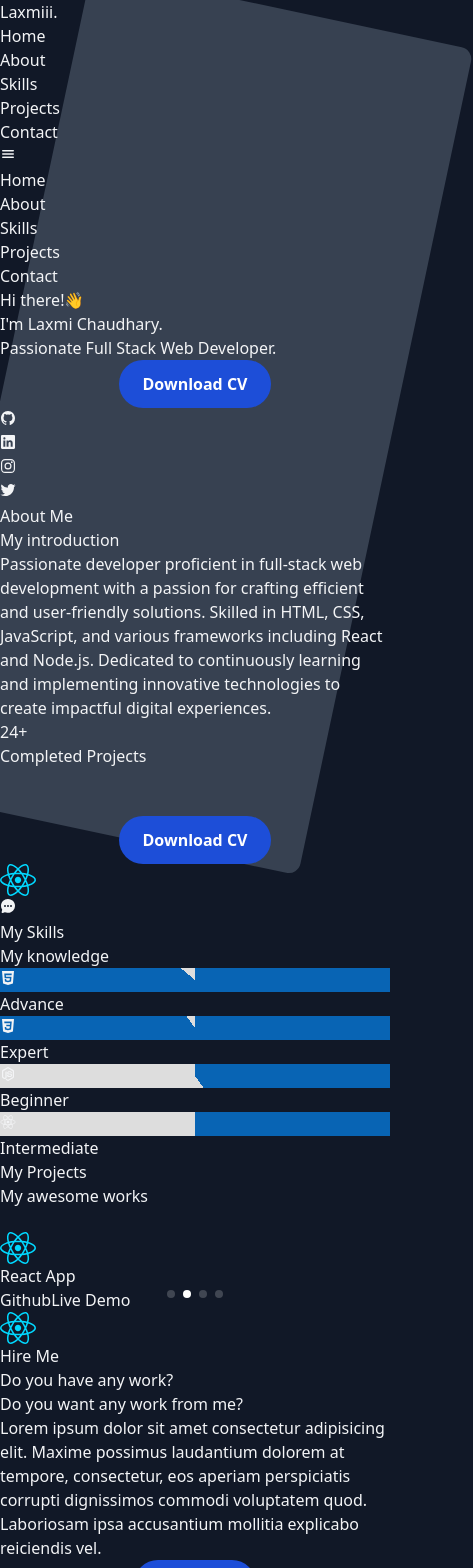
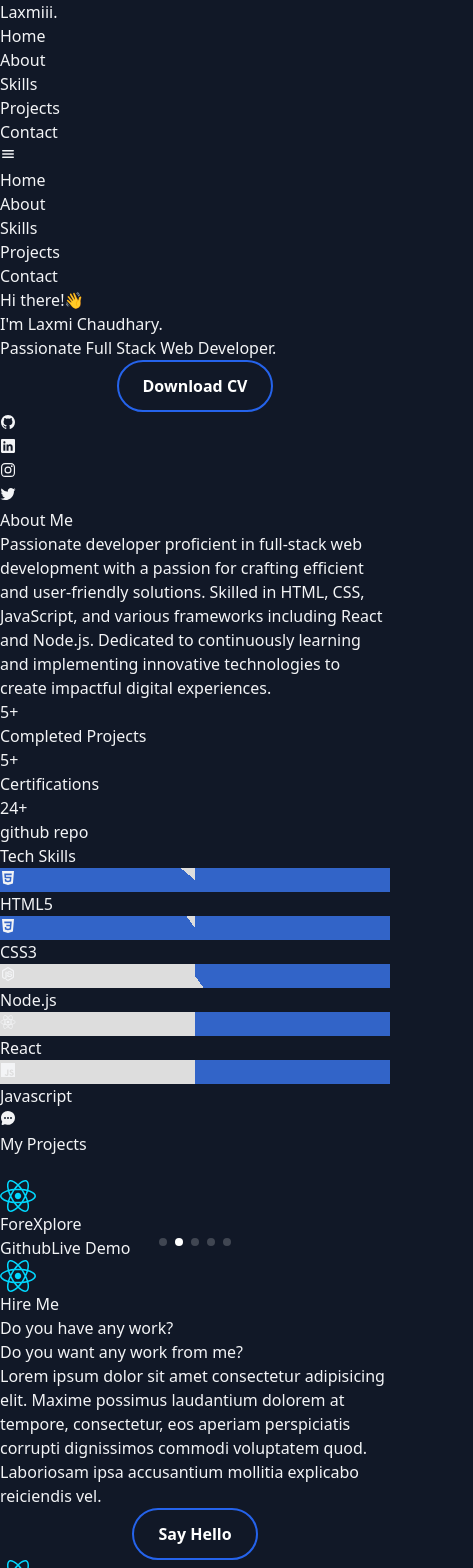
Before and after one commit to ltc01/Routey, a React (Vite) app: page / in a window 390 px wide. Shown: the top 1568 px of the page, 473 px wide, since content can reach past the window. Built offline with nearby package versions, Linux system fonts and the light colour scheme.

Commit message:
modified about, project, skills section

```diff
--- a/src/App.jsx
+++ b/src/App.jsx
@@ -17,7 +17,7 @@ export const App = () => {
    <BrowserRouter>
    <Header />
    <Routes>
-    <Route path='/' element={<><Home /><About /><Bot/><Skills/><Projects /><HireMe/><Contact /><Footer/></>} />
+    <Route path='/' element={<><Home /><About /><Bot/><Projects /><HireMe/><Contact /><Footer/></>} />
     <Route path='/about' element={<About />}/>
     <Route path='/skills' element={<Skills />}/>
     <Route path='/projects' element={<Projects />}/>
--- a/src/components/About.jsx
+++ b/src/components/About.jsx
@@ -1,23 +1,22 @@
 import React from 'react'
 import pic from '../assets/react.svg';
+import Skills from './Skills';
 
 const About = () => {
     const info = [
-
-        { text: 'Completed Projects', count: '24' },
+        { text: 'Completed Projects', count: '5' },
+        { text: 'Certifications', count: '5' },
+        { text: 'github repo', count: '24' },
 
     ]
     return (
-    <section id='about' className='py-10 text-white'>
-            <div className="text-center mt-8">
-                <h3 className="text-4xl font-semibold">
-                    About <span className='text-blue-600'>Me</span>
-                </h3>
-                <p className="text-gray-400 my-3 text-lg">My introduction</p>
-                <div className='flex md:flex-row flex-col-reverse md:gap-6 gap-12 px-10 max-w-6xl mx-auto'>
-                    <div className='p-2'>
-                        <div className='text-gray-300 my-3'>
-                            <p className='text-justify leading-7 w-11/12 mx-auto'>
+        <section id='about' className='py-32 text-white border-y border-gray-700'>
+            <div className="text-center">
+                <h3 className="text-4xl mb-10 font-bold">About <span className='text-blue-600'>Me</span></h3>
+                {/* <p className="text-gray-400 my-3 text-lg">My introduction</p> */}
+                <div className='flex md:flex-row mb-32 flex-col-reverse md:gap-6 gap-10 px-16 max-w-6xl mx-auto'>
+                    <div className='text-gray-400'>
+                        <p className='text-center leading-5 md:leading-7 md:w-2/4  mx-auto'>
                             Passionate developer proficient in full-stack web development with a passion for crafting efficient and user-friendly solutions. Skilled in HTML, CSS, JavaScript, and various frameworks including React and Node.js. Dedicated to continuously learning and implementing innovative technologies to create impactful digital experiences.
                         </p>
                         <div className='flex mt-10 items-center gap-7 justify-center'>
@@ -25,28 +24,22 @@ const About = () => {
                                 info?.map((content) => (
                                     <div key={content.text}>
                                         <h3 className='md:text-4xl text-2xl font-semibold text-white'>{content.count}
-                                                <span className='text-blue-6600'>+</span>{" "}
+                                            <span className='text-blue-6600'>+</span>
                                         </h3>
                                         <span className='md:text-base text-xs'>{content.text}</span>
                                     </div>
                                 ))}
                         </div>
-                            <br />
-                            <br />
-                            <a href='./src/assets/resume.pdf' className='flex items-center justify-center' download>
-                                <button className="btn-primary">
-                                    Download CV
-                                </button>
-                            </a>
                     </div>
-                    </div>
-                    <div className='flex-1 md:mt-0 mt-6 flex justify-center items-center'>
+
+                    {/* <div className='flex-1 md:mt-0 mt-6 flex justify-center items-center'>
                         <div className="lg:w-96 h-full relative sm:w-10/12 w-11/12 max-w-sm pic">
                             <img src={pic} alt="" className='w-full object-cover bg-blue-500 rounded-xl'/>
                         </div>
+                    </div> */}
                 </div>
             </div>
-            </div>
+            <Skills />
         </section>
     )
 }
--- a/src/components/Bot.jsx
+++ b/src/components/Bot.jsx
@@ -2,7 +2,7 @@ import React from 'react'
 
 const Bot = () => {
   return (
-    <div className='text-white sm:right-8 text-4xl bottom-10 right-10 cursor-pointer bg-blue-700 fixed rounded-full justify-center flex items-center w-14 h-14 animate-bounce z-[999] '>
+    <div className='text-white sm:right-8 text-4xl bottom-10 right-10 cursor-pointer bg-blue-700 fixed rounded-full justify-center flex items-center w-14 h-14 z-[999] '>
           <ion-icon name="chatbubble-ellipses"></ion-icon>
         </div>
   )
--- a/src/components/Header.jsx
+++ b/src/components/Header.jsx
@@ -15,10 +15,10 @@ const Header = () => {
     },[])
   return (
       <header>
-         <nav className={`fixed w-full left-0 top-0 z-[999] ${sticky ? "border-b border-gray-400 bg-white backdrop-filter backdrop-blur-lg bg-opacity-20": "text-white"}`}>
+         <nav className={`fixed w-full left-0 top-0 z-[999] ${sticky && "border-b border-gray-400 bg-white backdrop-filter backdrop-blur-lg bg-opacity-20"}`}>
             <div className='flex items-center justify-between'>
                 <div className="ml-24">
-                    <h4 className="font-bold text-4xl">
+                    <h4 className="font-bold text-4xl text-white">
                         Lax<span className="text-blue-400">miii.</span>
                     </h4>
                 </div>
@@ -26,7 +26,7 @@ const Header = () => {
                     <ul className="flex items-center gap-1 py-3 text-lg">
                         {menuLinks?.map((menu,i)=> (
                             <li key={i} className="hover:text-blue-600 px-7">
-                                <a href={menu} >{menu}</a>
+                                {menu}
                             </li>
                         ))}
                     </ul>
@@ -43,7 +43,7 @@ const Header = () => {
                             onClick={()=> setOpen(false)}
                             key={i}
                             className='px-6 hover:text-blue-500'>
-                                <a href={menu}>{menu}</a>
+                                {menu}
                             </li>
                         ))}
                     </ul>
--- a/src/components/Home.jsx
+++ b/src/components/Home.jsx
@@ -30,9 +30,11 @@ const Home = () => {
           Passionate Full Stack Web Developer.
         </h4>
 
-        <button className="btn-primary font-semibold hover:animate-pulse hover:bg-blue-500 mt-8">
-          Download CV
+
+        <button className="btn-primary font-semibold mt-8">
+          <a href='https://drive.google.com/file/d/1oSU5eUI-ciuWQOZU2OH_9TofGC5qeGpt/view?usp=sharing' target="_blank">Download CV</a>
         </button>
+
         <div className="mt-8 text-3xl flex items-center md:justify-start justify-center gap-5">
           {social_media.map((icon) => (
             <div
--- a/src/components/Projects.jsx
+++ b/src/components/Projects.jsx
@@ -9,13 +9,13 @@ const Projects = () => {
     const projects = [
         {
             img: pic,
-            name: "Movie App",
+            name: "Pinterest clone",
             github_link: "#",
             live_link: "#"
         },
         {
             img: pic,
-            name: "React App",
+            name: "ForeXplore",
             github_link: "#",
             live_link: "#"
         },
@@ -27,23 +27,29 @@ const Projects = () => {
         },
         {
             img: pic,
-            name: "CityLight App",
+            name: "IP Tracker",
+            github_link: "#",
+            live_link: "#"
+        },
+        {
+            img: pic,
+            name: "Shortly",
             github_link: "#",
             live_link: "#"
         },
     ]
   return (
     <section id='projects'
-            className='py-10 text-white'>
+            className='py-20 text-white'>
             <div className="text-center">
                 <h3 className="text-4xl font-semibold">
                     My <span className='text-blue-600'>Projects</span>
                 </h3>
-                <p className="text-gray-400 mt-3 text-lg">My awesome works</p>
+                {/* <p className="text-gray-400 mt-3 text-lg">My awesome works</p> */}
             </div>
             <br />
-            <div className="flex max-w-6xl px-5 mx-auto items-center relative">
-                <div className="lg:w-2/3 w-full">
+            <div className="flex max-w-6xl justify-evenly px-5 mx-auto items-center relative">
+                <div className="lg:w-1/2 w-full">
                     <Swiper
                         slidesperview={1.2}
                         spaceBetween={20}
@@ -56,18 +62,18 @@ const Projects = () => {
                         {
                             projects.map((project_info, i) => (
                                 <SwiperSlide key={i}>
-                                    <div className="h-fit w-10/12 md:w-full p-4 bg-slate-700 rounded-xl">
-                                        <img src={project_info.img} alt="" className="rounded-lg" />
-                                        <h3 className="text-xl my-4">{project_info.name}</h3>
-                                        <div className="flex gap-3">
+                                    <div className="h-fit md:w-full py-10 px-8 text-white bg-black rounded-xl overflow-hidden">
+                                        <img src={project_info.img} alt="" className="w-full h-60 object-contain" />
+                                        <h3 className="text-xl text-center md:text-2xl my-8 font-semibold">{project_info.name}</h3>
+                                        <div className="flex justify-center gap-6 my-5">
                                             <a
                                             href={project_info.github_link}
                                             target="_blank" rel='noreferrer'
-                                            className='text-blue-600 bg-gray-800 px-2 py-1 inline-block'>Github</a>
+                                            className='border-2 hover:bg-blue-900 rounded-xl border-blue-600 px-5 py-2 inline-block'>Github</a>
                                             <a
                                             href={project_info.live_link}
                                             target='_blank' rel='noreferrer'
-                                            className='text-blue-600 bg-gray-800 px-2 py-1 inline-block'>Live Demo</a>
+                                            className='border-2 hover:bg-blue-900 border-blue-600 rounded-xl px-5 py-2 inline-block'>Live Demo</a>
                                         </div>
                                     </div>
                                 </SwiperSlide>
--- a/src/components/Skills.jsx
+++ b/src/components/Skills.jsx
@@ -4,45 +4,55 @@ const Skills = () => {
     const skills = [
         {
             logo: 'logo-html5',
-            level: 'Advance',
+            level: 'HTML5',
+            text: 'text-red-400',
             count: 86,
         },
         {
             logo: 'logo-css3',
-            level: 'Expert',
+            level: 'CSS3',
+            text: 'text-blue-400',
             count: 90,
         },
         {
             logo: 'logo-nodejs',
-            level: 'Beginner',
+            level: 'Node.js',
+            text: 'text-green-700',
             count: 40,
         },
         {
             logo: 'logo-react',
-            level: 'Intermediate',
+            level: 'React',
+            text: 'text-blue-500',
+            count: 50,
+        },
+        {
+            logo: 'logo-javascript',
+            level: 'Javascript',
+            text: 'text-yellow-500',
             count: 50,
         },
     ]
   return (
     <section
             id='skills'
-            className='py-10 bg-gray-800 relative'
+            className='pb-10 relative'
         >
-            <div className='mt-8 text-gray-100 text-center'>
-                <h3 className='text-4xl font-semibold'>
-                    My <span className="text-blue-600">Skills</span></h3>
-                <p className="text-gray-400 mt-3 text-lg">My knowledge</p>
+            <div className='mt-8 px-10 text-gray-100 text-center'>
+                <h3 className='text-4xl font-bold'>
+                    Tech <span className="text-blue-600">Skills</span></h3>
+                {/* <p className="text-gray-400 mt-3 text-lg">My knowledge</p> */}
                 <div className="flex item-center justify-center mt-12 gap-10 flex-wrap">
                     {
                         skills?.map((skill, i) => (
                             <div
                             key={i}
-                            className='border-2 group relative min-w-[10rem] max-w-[16rem] bg-gray-900 border-blue-600 p-10 rounded-xl'>
+                            className='border-2 hover:border-blue-700 hover:bg-gray-800 group relative min-w-[10rem] max-w-[16rem] border-blue-900 p-10 rounded-xl'>
                                 <div style={{
-                                    background: `conic-gradient(rgb(8,100,180) ${skill.count}%, #ddd ${skill.count}%)`,
+                                    background: `conic-gradient(rgb(50, 100, 200) ${skill.count}%, #ddd ${skill.count}%)`,
                                 }}
-                                    className='w-32 h-32 flex items-center justify-center rounded-full'>
-                                    <div className="text-6xl w-28 h-28 bg-gray-900 rounded-full flex group group-hover:text-blue-400 items-center justify-center">
+                                    className='w-20 h-20 flex items-center justify-center rounded-full'>
+                                    <div className={`text-4xl ${skill.text} w-[4.3rem] h-[4.3rem] bg-gray-900 rounded-full flex items-center justify-center`}>
                                         <ion-icon name={skill.logo}></ion-icon>
                                     </div>
                                 </div>
--- a/src/index.css
+++ b/src/index.css
@@ -10,7 +10,7 @@ body {
  @apply box-border bg-gray-900 text-gray-100;
 }
 .btn-primary{
-  @apply bg-blue-700 font-semibold text-white md:mx-0 mx-auto rounded-full py-3 px-6 flex items-center gap-2;
+  @apply hover:bg-blue-500 bg-blue-500/0 border-2 border-blue-600 font-semibold text-white md:mx-0 mx-auto rounded-full py-3 px-6 flex items-center gap-2;
 }
 .pic::after{
   @apply content-[''] w-full left-0 top-0 rounded-xl rotate-12 h-full -z-10 absolute bg-gray-700;
```
Lines whose indentation alone changed are shown as unchanged.
